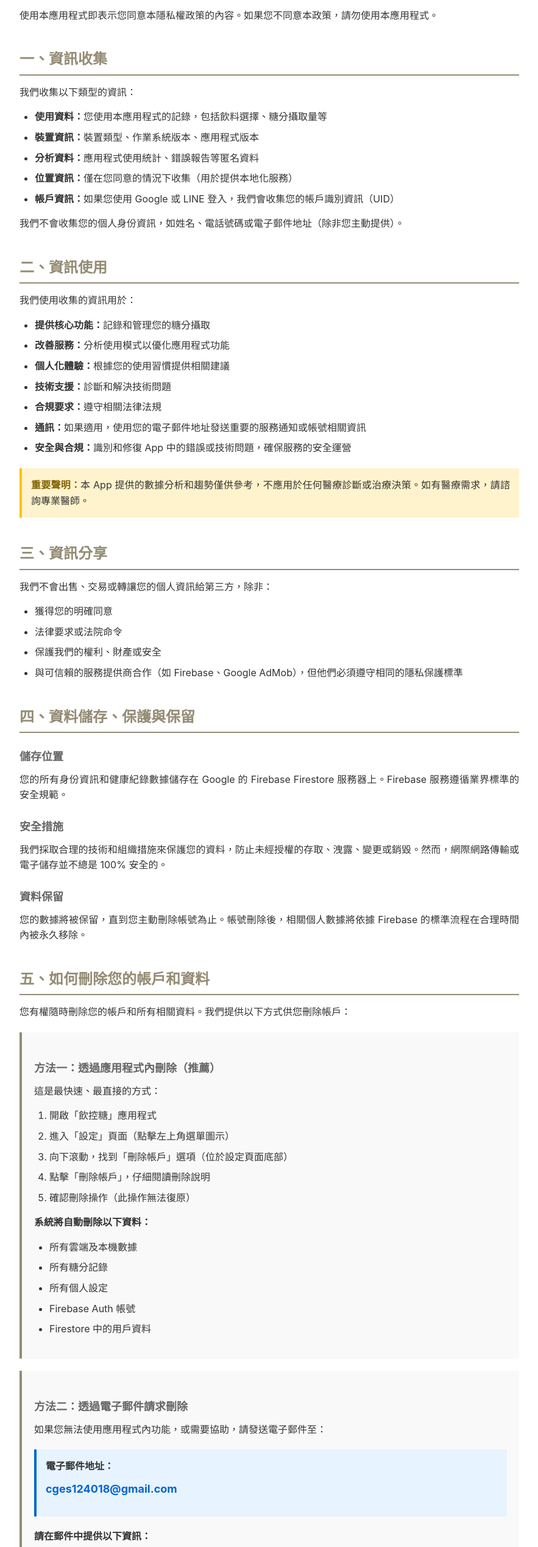
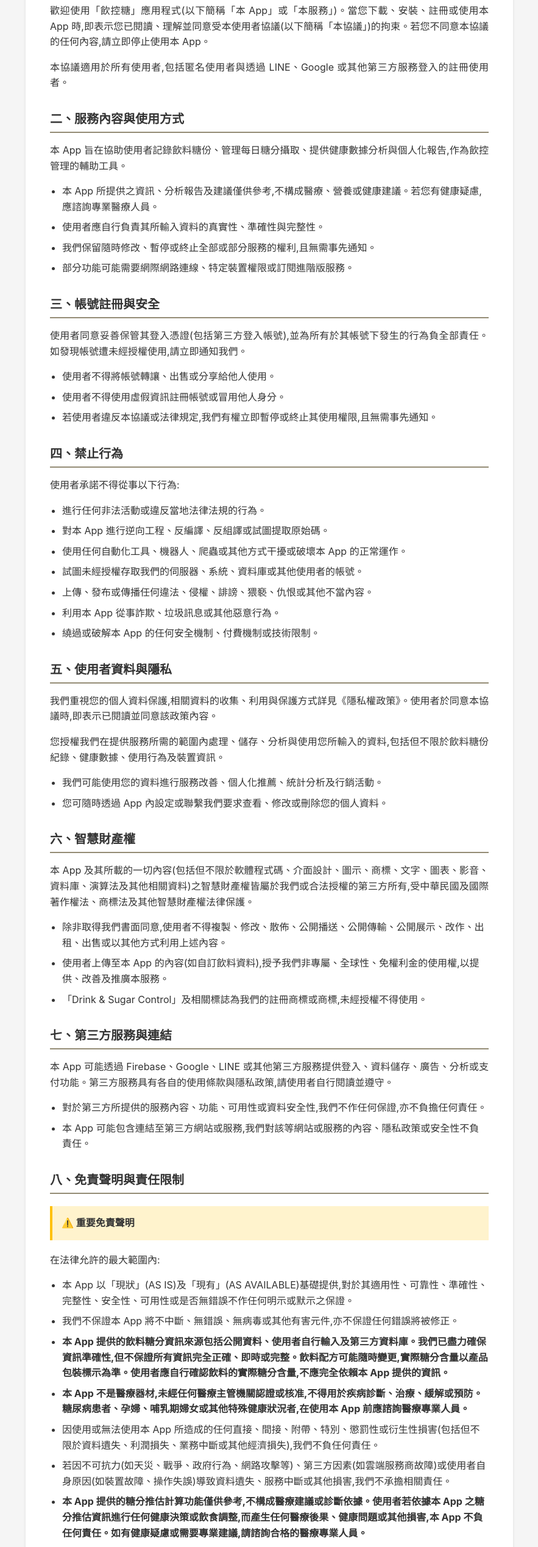
Before and after one commit to cges124018-prog/my-privacy-policy, a plain HTML site: page index.html in a window 1280 px wide. Shown: the part 240-2777 px from the top of the page at 61% size, without its empty margins (198-1081 px from the left). Drawn offline with Linux system fonts and the light colour scheme.

Commit message:
Update index.html

```diff
--- a/index.html
+++ b/index.html
@@ -3,302 +3,198 @@
 <head>
     <meta charset="UTF-8">
     <meta name="viewport" content="width=device-width, initial-scale=1.0">
-    <title>隱私權政策 - 飲控糖</title>
+    <title>飲控糖 使用者協議</title>
     <style>
-        * {
-            margin: 0;
-            padding: 0;
-            box-sizing: border-box;
-        }
-
         body {
             font-family: -apple-system, BlinkMacSystemFont, "Segoe UI", Roboto, "Helvetica Neue", Arial, sans-serif;
             line-height: 1.6;
             color: #333;
+            max-width: 800px;
+            margin: 0 auto;
+            padding: 20px;
             background-color: #f5f5f5;
-            padding: 20px;
         }
-
         .container {
-            max-width: 900px;
-            margin: 0 auto;
-            background: white;
+            background-color: white;
             padding: 40px;
             border-radius: 8px;
-            box-shadow: 0 2px 10px rgba(0,0,0,0.1);
+            box-shadow: 0 2px 4px rgba(0, 0, 0, 0.1);
         }
-
         h1 {
             color: #948C75;
+            font-size: 28px;
             margin-bottom: 10px;
-            font-size: 32px;
-            border-bottom: 3px solid #948C75;
-            padding-bottom: 10px;
         }
-
+        .date {
+            color: #999;
+            font-size: 14px;
+            margin-bottom: 30px;
+        }
         h2 {
-            color: #948C75;
-            margin-top: 40px;
+            color: #333;
+            font-size: 20px;
+            margin-top: 30px;
             margin-bottom: 15px;
-            font-size: 24px;
             border-bottom: 2px solid #948C75;
             padding-bottom: 5px;
         }
-
-        h3 {
-            color: #666;
-            margin-top: 25px;
-            margin-bottom: 10px;
-            font-size: 18px;
-        }
-
         p {
             margin-bottom: 15px;
             text-align: justify;
         }
-
-        ol, ul {
-            margin-left: 25px;
+        ul {
             margin-bottom: 15px;
+            padding-left: 20px;
         }
-
         li {
             margin-bottom: 8px;
         }
-
-        .date {
-            color: #666;
-            font-size: 14px;
-            margin-bottom: 30px;
-            font-style: italic;
-        }
-
-        .section {
-            margin-bottom: 30px;
-        }
-
-        .method-box {
-            background: #f9f9f9;
-            border-left: 4px solid #948C75;
-            padding: 20px;
+        .highlight {
+            background-color: #fff3cd;
+            padding: 15px;
+            border-left: 4px solid #ffc107;
             margin: 20px 0;
         }
-
-        .email-link {
-            color: #0066cc;
-            text-decoration: none;
-            font-weight: bold;
-        }
-
-        .email-link:hover {
-            text-decoration: underline;
-        }
-
-        .warning {
-            background: #fff3cd;
-            border-left: 4px solid #ffc107;
+        .contact {
+            background-color: #e8f5e9;
             padding: 15px;
-            margin: 20px 0;
-        }
-
-        .warning strong {
-            color: #856404;
-        }
-
-        .contact-box {
-            background: #e7f3ff;
-            border-left: 4px solid #0066cc;
-            padding: 15px;
-            margin: 20px 0;
-        }
-
-        .highlight {
-            background: #f0f0f0;
-            padding: 2px 6px;
-            border-radius: 3px;
-        }
-
-        @media (max-width: 600px) {
-            .container {
-                padding: 20px;
-            }
-
-            h1 {
-                font-size: 24px;
-            }
-
-            h2 {
-                font-size: 20px;
-            }
+            border-radius: 5px;
+            margin-top: 30px;
         }
     </style>
 </head>
 <body>
     <div class="container">
-        <h1>飲控糖 隱私權政策</h1>
-        <p class="date">生效日期：2025 年 10 月 14 日</p>
-
-        <div class="section">
-            <p>歡迎使用「飲控糖」應用程式（以下簡稱「本應用程式」或「我們」）。我們重視您的隱私權，並致力於保護您的個人資料。本隱私權政策說明我們如何收集、使用、儲存和保護您的資訊。</p>
-            <p>使用本應用程式即表示您同意本隱私權政策的內容。如果您不同意本政策，請勿使用本應用程式。</p>
+        <h1>飲控糖 使用者協議</h1>
+        <p class="date">生效日期:2025 年 12 月 26 日</p>
+        <h2>一、同意條款與適用範圍</h2>
+        <p>歡迎使用「飲控糖」應用程式(以下簡稱「本 App」或「本服務」)。當您下載、安裝、註冊或使用本 App
+            時,即表示您已閱讀、理解並同意受本使用者協議(以下簡稱「本協議」)的拘束。若您不同意本協議的任何內容,請立即停止使用本 App。</p>
+        <p>本協議適用於所有使用者,包括匿名使用者與透過 LINE、Google 或其他第三方服務登入的註冊使用者。</p>
+        <h2>二、服務內容與使用方式</h2>
+        <p>本 App 旨在協助使用者記錄飲料糖份、管理每日糖分攝取、提供健康數據分析與個人化報告,作為飲控管理的輔助工具。</p>
+        <ul>
+            <li>本 App 所提供之資訊、分析報告及建議僅供參考,不構成醫療、營養或健康建議。若您有健康疑慮,應諮詢專業醫療人員。</li>
+            <li>使用者應自行負責其所輸入資料的真實性、準確性與完整性。</li>
+            <li>我們保留隨時修改、暫停或終止全部或部分服務的權利,且無需事先通知。</li>
+            <li>部分功能可能需要網際網路連線、特定裝置權限或訂閱進階版服務。</li>
+        </ul>
+        <h2>三、帳號註冊與安全</h2>
+        <p>使用者同意妥善保管其登入憑證(包括第三方登入帳號),並為所有於其帳號下發生的行為負全部責任。如發現帳號遭未經授權使用,請立即通知我們。</p>
+        <ul>
+            <li>使用者不得將帳號轉讓、出售或分享給他人使用。</li>
+            <li>使用者不得使用虛假資訊註冊帳號或冒用他人身分。</li>
+            <li>若使用者違反本協議或法律規定,我們有權立即暫停或終止其使用權限,且無需事先通知。</li>
+        </ul>
+        <h2>四、禁止行為</h2>
+        <p>使用者承諾不得從事以下行為:</p>
+        <ul>
+            <li>進行任何非法活動或違反當地法律法規的行為。</li>
+            <li>對本 App 進行逆向工程、反編譯、反組譯或試圖提取原始碼。</li>
+            <li>使用任何自動化工具、機器人、爬蟲或其他方式干擾或破壞本 App 的正常運作。</li>
+            <li>試圖未經授權存取我們的伺服器、系統、資料庫或其他使用者的帳號。</li>
+            <li>上傳、發布或傳播任何違法、侵權、誹謗、猥褻、仇恨或其他不當內容。</li>
+            <li>利用本 App 從事詐欺、垃圾訊息或其他惡意行為。</li>
+            <li>繞過或破解本 App 的任何安全機制、付費機制或技術限制。</li>
+        </ul>
+        <h2>五、使用者資料與隱私</h2>
+        <p>我們重視您的個人資料保護,相關資料的收集、利用與保護方式詳見《隱私權政策》。使用者於同意本協議時,即表示已閱讀並同意該政策內容。</p>
+        <p>您授權我們在提供服務所需的範圍內處理、儲存、分析與使用您所輸入的資料,包括但不限於飲料糖份紀錄、健康數據、使用行為及裝置資訊。</p>
+        <ul>
+            <li>我們可能使用您的資料進行服務改善、個人化推薦、統計分析及行銷活動。</li>
+            <li>您可隨時透過 App 內設定或聯繫我們要求查看、修改或刪除您的個人資料。</li>
+        </ul>
+        <h2>六、智慧財產權</h2>
+        <p>本 App
+            及其所載的一切內容(包括但不限於軟體程式碼、介面設計、圖示、商標、文字、圖表、影音、資料庫、演算法及其他相關資料)之智慧財產權皆屬於我們或合法授權的第三方所有,受中華民國及國際著作權法、商標法及其他智慧財產權法律保護。
+        </p>
+        <ul>
+            <li>除非取得我們書面同意,使用者不得複製、修改、散佈、公開播送、公開傳輸、公開展示、改作、出租、出售或以其他方式利用上述內容。</li>
+            <li>使用者上傳至本 App 的內容(如自訂飲料資料),授予我們非專屬、全球性、免權利金的使用權,以提供、改善及推廣本服務。</li>
+            <li>「Drink & Sugar Control」及相關標誌為我們的註冊商標或商標,未經授權不得使用。</li>
+        </ul>
+        <h2>七、第三方服務與連結</h2>
+        <p>本 App 可能透過 Firebase、Google、LINE 或其他第三方服務提供登入、資料儲存、廣告、分析或支付功能。第三方服務具有各自的使用條款與隱私政策,請使用者自行閱讀並遵守。</p>
+        <ul>
+            <li>對於第三方所提供的服務內容、功能、可用性或資料安全性,我們不作任何保證,亦不負擔任何責任。</li>
+            <li>本 App 可能包含連結至第三方網站或服務,我們對該等網站或服務的內容、隱私政策或安全性不負責任。</li>
+        </ul>
+        <h2>八、免責聲明與責任限制</h2>
+        <div class="highlight">
+            <strong>⚠️ 重要免責聲明</strong>
         </div>
-
-        <h2>一、資訊收集</h2>
-        <div class="section">
-            <p>我們收集以下類型的資訊：</p>
-            <ul>
-                <li><strong>使用資料：</strong>您使用本應用程式的記錄，包括飲料選擇、糖分攝取量等</li>
-                <li><strong>裝置資訊：</strong>裝置類型、作業系統版本、應用程式版本</li>
-                <li><strong>分析資料：</strong>應用程式使用統計、錯誤報告等匿名資料</li>
-                <li><strong>位置資訊：</strong>僅在您同意的情況下收集（用於提供本地化服務）</li>
-                <li><strong>帳戶資訊：</strong>如果您使用 Google 或 LINE 登入，我們會收集您的帳戶識別資訊（UID）</li>
-            </ul>
-            <p>我們不會收集您的個人身份資訊，如姓名、電話號碼或電子郵件地址（除非您主動提供）。</p>
+        <p>在法律允許的最大範圍內:</p>
+        <ul>
+            <li>本 App 以「現狀」(AS IS)及「現有」(AS AVAILABLE)基礎提供,對於其適用性、可靠性、準確性、完整性、安全性、可用性或是否無錯誤不作任何明示或默示之保證。</li>
+            <li>我們不保證本 App 將不中斷、無錯誤、無病毒或其他有害元件,亦不保證任何錯誤將被修正。</li>
+            <li><strong>本 App
+                    提供的飲料糖分資訊來源包括公開資料、使用者自行輸入及第三方資料庫。我們已盡力確保資訊準確性,但不保證所有資訊完全正確、即時或完整。飲料配方可能隨時變更,實際糖分含量以產品包裝標示為準。使用者應自行確認飲料的實際糖分含量,不應完全依賴本
+                    App 提供的資訊。</strong></li>
+            <li><strong>本 App 不是醫療器材,未經任何醫療主管機關認證或核准,不得用於疾病診斷、治療、緩解或預防。糖尿病患者、孕婦、哺乳期婦女或其他特殊健康狀況者,在使用本 App
+                    前應諮詢醫療專業人員。</strong></li>
+            <li>因使用或無法使用本 App 所造成的任何直接、間接、附帶、特別、懲罰性或衍生性損害(包括但不限於資料遺失、利潤損失、業務中斷或其他經濟損失),我們不負任何責任。</li>
+            <li>若因不可抗力(如天災、戰爭、政府行為、網路攻擊等)、第三方因素(如雲端服務商故障)或使用者自身原因(如裝置故障、操作失誤)導致資料遺失、服務中斷或其他損害,我們不承擔相關責任。</li>
+            <li><strong>本 App 提供的糖分推估計算功能僅供參考,不構成醫療建議或診斷依據。使用者若依據本 App 之糖分推估資訊進行任何健康決策或飲食調整,而產生任何醫療後果、健康問題或其他損害,本 App
+                    不負任何責任。如有健康疑慮或需要專業建議,請諮詢合格的醫療專業人員。</strong></li>
+            <li>我們對於使用者基於本 App 資訊所做的任何決策或行動不負責任。</li>
+            <li>在任何情況下,我們對使用者的總賠償責任不超過使用者在過去 12 個月內支付給我們的費用總額(如有)。</li>
+        </ul>
+        <h2>九、訂閱與付費服務</h2>
+        <p>本 App 提供免費基本功能及付費進階功能(「進階版」)。進階版訂閱透過 App Store 或 Google Play 進行,受各平台的付款條款約束。</p>
+        <ul>
+            <li>訂閱費用將在確認購買時從您的帳戶扣款,並將在每個訂閱期結束前自動續訂,除非您在當期結束前至少 24 小時取消訂閱。</li>
+            <li>訂閱一經購買,恕不退款。您可隨時取消訂閱,但已支付的費用不予退還。</li>
+            <li>我們保留隨時調整訂閱價格的權利,價格變更將在下一個訂閱期生效。</li>
+            <li>若您違反本協議,我們有權取消您的訂閱且不予退款。</li>
+        </ul>
+        <h2>十、服務終止</h2>
+        <p>我們保留以下權利:</p>
+        <ul>
+            <li>隨時暫停、修改或終止本 App 的全部或部分功能,且無需事先通知。</li>
+            <li>因任何理由(包括但不限於違反本協議、涉嫌違法行為或長期未使用)暫停或終止任何使用者的帳號及使用權限,且無需事先通知或承擔任何責任。</li>
+            <li>刪除或移除使用者上傳的任何內容,若我們認為該內容違反本協議或法律規定。</li>
+        </ul>
+        <p>服務終止後,您將無法存取您的帳號及相關資料。我們建議您定期備份重要資料。</p>
+        <h2>十一、協議修改</h2>
+        <p>我們保留隨時修改本使用者協議的權利。當協議更新時,我們將在 App 內公告最新版本,並更新「生效日期」。重大變更可能透過電子郵件或 App 內通知告知使用者。</p>
+        <p>若您於協議修改後仍繼續使用本 App,即視為您同意並接受修改後的協議。若您不同意修改內容,請立即停止使用本 App。</p>
+        <h2>十二、適用法律與爭議處理</h2>
+        <p>本使用者協議之解釋、效力及履行,均以中華民國法律為準據法(不包括其衝突法規則)。</p>
+        <p>與本協議相關的任何爭議,雙方應先本於誠信原則進行協商解決。若協商不成,雙方同意以臺灣臺北地方法院為第一審專屬管轄法院。</p>
+        <h2>十三、其他條款</h2>
+        <ul>
+            <li>本協議構成您與我們之間關於使用本 App 的完整協議,取代先前的任何口頭或書面協議。</li>
+            <li>若本協議任何條款被認定為無效或不可執行,其餘條款仍繼續有效。</li>
+            <li>我們未行使或延遲行使本協議項下的任何權利,不構成對該權利的放棄。</li>
+            <li>本協議的中文版本為正式版本。若有其他語言版本,以中文版本為準。</li>
+        </ul>
+        <h2>十四、未成年人使用限制</h2>
+        <div class="highlight">
+            <strong>⚠️ 兒童保護條款</strong>
         </div>
-
-        <h2>二、資訊使用</h2>
-        <div class="section">
-            <p>我們使用收集的資訊用於：</p>
-            <ul>
-                <li><strong>提供核心功能：</strong>記錄和管理您的糖分攝取</li>
-                <li><strong>改善服務：</strong>分析使用模式以優化應用程式功能</li>
-                <li><strong>個人化體驗：</strong>根據您的使用習慣提供相關建議</li>
-                <li><strong>技術支援：</strong>診斷和解決技術問題</li>
-                <li><strong>合規要求：</strong>遵守相關法律法規</li>
-                <li><strong>通訊：</strong>如果適用，使用您的電子郵件地址發送重要的服務通知或帳號相關資訊</li>
-                <li><strong>安全與合規：</strong>識別和修復 App 中的錯誤或技術問題，確保服務的安全運營</li>
-            </ul>
-            <p class="warning"><strong>重要聲明：</strong>本 App 提供的數據分析和趨勢僅供參考，不應用於任何醫療診斷或治療決策。如有醫療需求，請諮詢專業醫師。</p>
+        <p>本 App 主要面向成年使用者(年滿 18 歲)。為保護未成年人權益:</p>
+        <ul>
+            <li><strong>未滿 12 歲的兒童不得使用本 App。</strong></li>
+            <li>12-18 歲的未成年人使用本 App 前,必須由父母或法定監護人閱讀並同意本協議。</li>
+            <li>我們不會故意收集 12 歲以下兒童的個人資料。若發現誤收集,將立即刪除。</li>
+            <li>父母或監護人應監督未成年人使用本 App,並對其使用行為負責。</li>
+            <li>若未成年人未經授權訂閱付費服務,父母或監護人可聯繫我們協助處理。</li>
+        </ul>
+        <h2>十五、個人資料跨境傳輸</h2>
+        <p>本 App 使用 Google Firebase 等雲端服務儲存與處理資料,您的個人資料可能被傳輸至台灣以外的國家或地區(包括但不限於美國)進行儲存或處理。</p>
+        <ul>
+            <li>我們已採取合理的技術與組織措施,確保您的資料在跨境傳輸過程中受到適當保護,符合相關法律要求。</li>
+            <li>使用本 App 即表示您同意您的個人資料可能被跨境傳輸至前述國家或地區。</li>
+            <li>若您不同意資料跨境傳輸,請勿使用本 App。</li>
+        </ul>
+        <h2>十六、聯絡我們</h2>
+        <div class="contact">
+            <p>若您對本使用者協議有任何疑問、意見或希望行使相關權利,請透過以下方式聯繫我們:</p>
+            <p><strong>電子郵件:</strong> cges124018@gmail.com</p>
+            <p>我們將在收到您的請求後盡快回覆(通常在 7 個工作日內)。</p>
         </div>
-
-        <h2>三、資訊分享</h2>
-        <div class="section">
-            <p>我們不會出售、交易或轉讓您的個人資訊給第三方，除非：</p>
-            <ul>
-                <li>獲得您的明確同意</li>
-                <li>法律要求或法院命令</li>
-                <li>保護我們的權利、財產或安全</li>
-                <li>與可信賴的服務提供商合作（如 Firebase、Google AdMob），但他們必須遵守相同的隱私保護標準</li>
-            </ul>
-        </div>
-
-        <h2>四、資料儲存、保護與保留</h2>
-        <div class="section">
-            <h3>儲存位置</h3>
-            <p>您的所有身份資訊和健康紀錄數據儲存在 Google 的 Firebase Firestore 服務器上。Firebase 服務遵循業界標準的安全規範。</p>
-
-            <h3>安全措施</h3>
-            <p>我們採取合理的技術和組織措施來保護您的資料，防止未經授權的存取、洩露、變更或銷毀。然而，網際網路傳輸或電子儲存並不總是 100% 安全的。</p>
-
-            <h3>資料保留</h3>
-            <p>您的數據將被保留，直到您主動刪除帳號為止。帳號刪除後，相關個人數據將依據 Firebase 的標準流程在合理時間內被永久移除。</p>
-        </div>
-
-        <h2>五、如何刪除您的帳戶和資料</h2>
-        <div class="section">
-            <p>您有權隨時刪除您的帳戶和所有相關資料。我們提供以下方式供您刪除帳戶：</p>
-
-            <div class="method-box">
-                <h3>方法一：透過應用程式內刪除（推薦）</h3>
-                <p>這是最快速、最直接的方式：</p>
-                <ol>
-                    <li>開啟「飲控糖」應用程式</li>
-                    <li>進入「設定」頁面（點擊左上角選單圖示）</li>
-                    <li>向下滾動，找到「刪除帳戶」選項（位於設定頁面底部）</li>
-                    <li>點擊「刪除帳戶」，仔細閱讀刪除說明</li>
-                    <li>確認刪除操作（此操作無法復原）</li>
-                </ol>
-                <p><strong>系統將自動刪除以下資料：</strong></p>
-                <ul>
-                    <li>所有雲端及本機數據</li>
-                    <li>所有糖分記錄</li>
-                    <li>所有個人設定</li>
-                    <li>Firebase Auth 帳號</li>
-                    <li>Firestore 中的用戶資料</li>
-                </ul>
-            </div>
-
-            <div class="method-box">
-                <h3>方法二：透過電子郵件請求刪除</h3>
-                <p>如果您無法使用應用程式內功能，或需要協助，請發送電子郵件至：</p>
-                <div class="contact-box">
-                    <p style="margin-bottom: 10px;"><strong>電子郵件地址：</strong></p>
-                    <p style="font-size: 18px;">
-                        <a href="mailto:cges124018@gmail.com?subject=請求刪除帳戶和資料" class="email-link">
-                            cges124018@gmail.com
-                        </a>
-                    </p>
-                </div>
-                <p><strong>請在郵件中提供以下資訊：</strong></p>
-                <ul>
-                    <li>您的用戶 ID 或登入方式（Google / LINE / 匿名）</li>
-                    <li>刪除帳戶的明確請求</li>
-                    <li>您的聯絡方式（用於確認身份）</li>
-                </ul>
-                <p>我們將在收到您的請求後 <strong>7 個工作天內</strong>處理您的刪除請求。</p>
-            </div>
-
-            <div class="warning">
-                <p><strong>⚠️ 重要提醒：</strong></p>
-                <ul>
-                    <li>刪除帳戶是不可逆的操作，請確認您已備份重要資料</li>
-                    <li>刪除後，您將無法恢復任何已刪除的資料</li>
-                    <li>如果您使用 Google 或 LINE 登入，刪除帳戶不會影響您在這些服務中的帳戶</li>
-                    <li>刪除帳戶後，您需要重新註冊才能再次使用應用程式</li>
-                </ul>
-            </div>
-        </div>
-
-        <h2>六、第三方服務</h2>
-        <div class="section">
-            <p>本應用程式使用以下第三方服務：</p>
-            <ul>
-                <li><strong>Firebase：</strong>用於資料儲存、認證和分析</li>
-                <li><strong>Google AdMob：</strong>用於顯示廣告</li>
-                <li><strong>Google Analytics：</strong>用於使用統計分析</li>
-                <li><strong>LINE SDK：</strong>用於 LINE 登入功能</li>
-            </ul>
-            <p>這些服務有自己的隱私權政策，建議您查看相關條款。</p>
-        </div>
-
-        <h2>七、您的權利</h2>
-        <div class="section">
-            <p>您有權：</p>
-            <ul>
-                <li>查看我們收集的關於您的資訊</li>
-                <li>要求更正不準確的資訊</li>
-                <li>要求刪除您的資料（詳見第五節）</li>
-                <li>撤回同意（如果適用）</li>
-                <li>提出投訴或疑問</li>
-            </ul>
-            <p>如需行使這些權利，請透過應用程式內的意見回饋功能或電子郵件聯繫我們。</p>
-        </div>
-
-        <h2>八、兒童隱私</h2>
-        <div class="section">
-            <p>本應用程式不針對 13 歲以下的兒童設計。我們不會故意收集 13 歲以下兒童的個人資訊。如果我們發現收集了此類資訊，將立即刪除。</p>
-        </div>
-
-        <h2>九、政策變更</h2>
-        <div class="section">
-            <p>我們可能會不時更新本隱私權政策。重大變更將透過應用程式更新通知您。建議您定期查看本政策以了解最新資訊。</p>
-        </div>
-
-        <h2>十、聯絡我們</h2>
-        <div class="section">
-            <p>如果您對本隱私權政策、您的數據處理或行使您的隱私權利有任何疑問，請隨時透過以下方式與我們聯繫：</p>
-            <div class="contact-box">
-                <p><strong>電子郵件：</strong> <a href="mailto:cges124018@gmail.com" class="email-link">cges124018@gmail.com</a></p>
-                <p><strong>應用程式內意見回饋：</strong>設定 → 意見回饋</p>
-            </div>
-            <p>我們將盡快回覆您的詢問。</p>
-        </div>
-
-        <hr style="margin: 40px 0; border: none; border-top: 1px solid #ddd;">
-
-        <p style="text-align: center; color: #666; font-size: 14px;">
-            最後更新：2025 年 12 月<br>
-            本隱私權政策適用於「飲控糖」應用程式（版本 1.0 及以上）
+        <p style="text-align: center; margin-top: 40px; color: #999; font-size: 14px;">
+            © 2025 飲控糖 Drink & Sugar Control. All rights reserved.
         </p>
     </div>
 </body>
```
